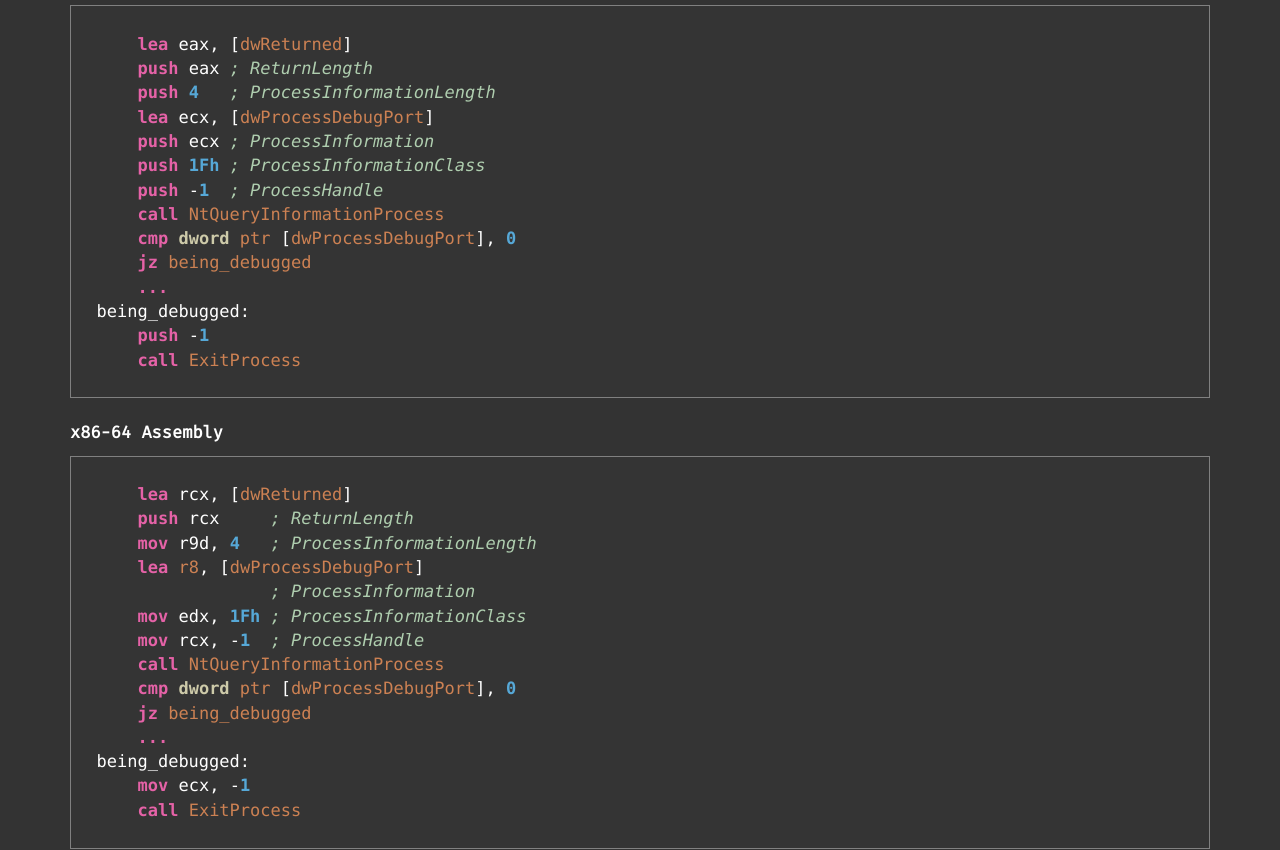
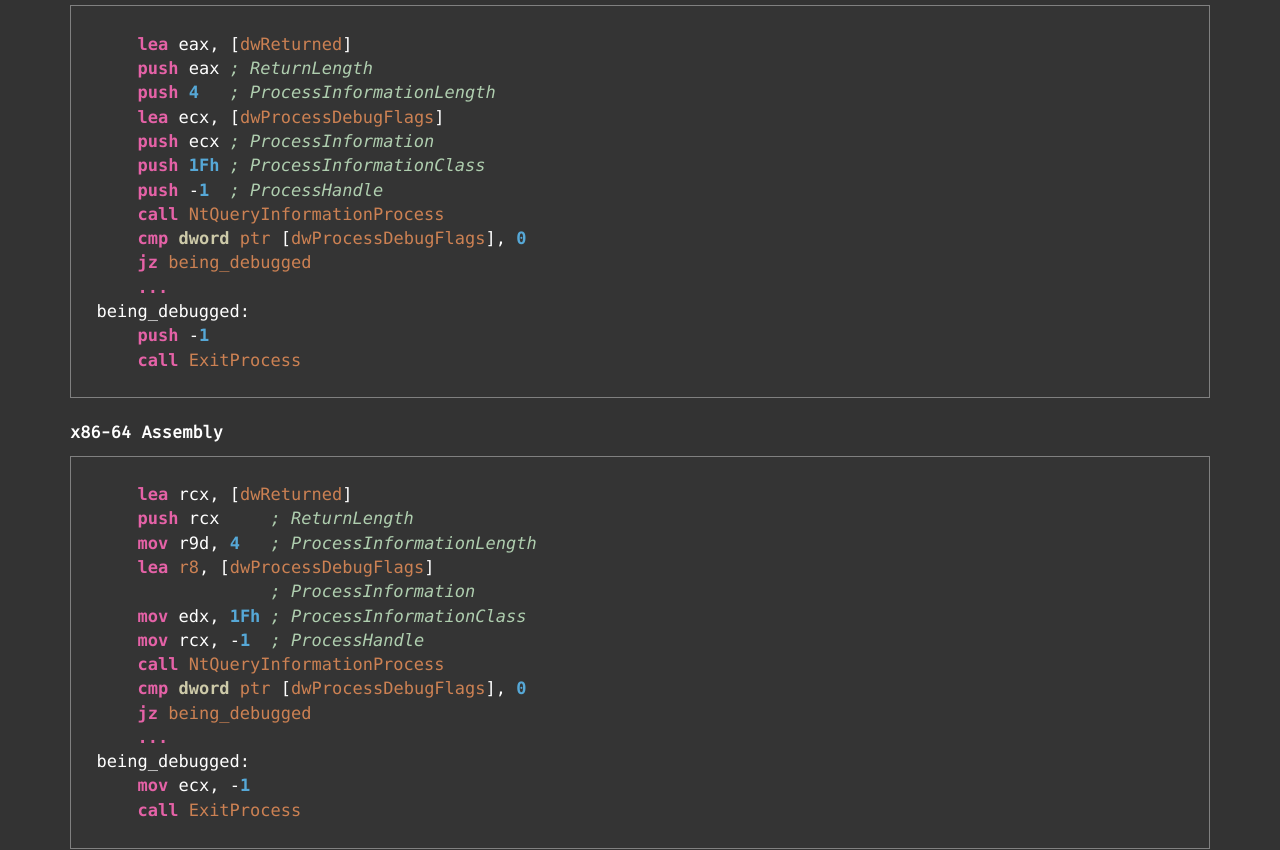
Before and after one commit to CheckPointSW/Anti-Debug-DB, a Jekyll site: the page built from _techniques/debug-flags.md, in a window 1280 px wide and 1400 px high, scrolled down 5710 px. Shown: the part 153-1003 px from the top of the window. Built offline with Jekyll 4.4.1, drawn with Linux system fonts in a browser that asks for light colours; nearby versions of some CDN libraries; some web fonts are replaced; comment, search, counter and statistics services are not loaded.

Commit message:
Fix assembly code of NtQueryInformationProcess debug-flags technique And CheckRemoteDebuggerPresent

```diff
--- a/_techniques/debug-flags.md
+++ b/_techniques/debug-flags.md
@@ -98,7 +98,7 @@ if (TRUE == CheckRemoteDebuggerPresent(GetCurrentProcess(), &bDebuggerPresent) &
 <p></p>
 
 {% highlight nasm %}
-    lea eax, bDebuggerPresent]
+    lea eax, [bDebuggerPresent]
     push eax
     push -1  ; GetCurrentProcess()
     call CheckRemoteDebuggerPresent
@@ -271,12 +271,12 @@ if (hNtdll)
     lea eax, [dwReturned]
     push eax ; ReturnLength
     push 4   ; ProcessInformationLength
-    lea ecx, [dwProcessDebugPort]
+    lea ecx, [dwProcessDebugFlags]
     push ecx ; ProcessInformation
     push 1Fh ; ProcessInformationClass
     push -1  ; ProcessHandle
     call NtQueryInformationProcess
-    cmp dword ptr [dwProcessDebugPort], 0
+    cmp dword ptr [dwProcessDebugFlags], 0
     jz being_debugged
     ...
 being_debugged:
@@ -293,12 +293,12 @@ being_debugged:
     lea rcx, [dwReturned]
     push rcx     ; ReturnLength
     mov r9d, 4   ; ProcessInformationLength
-    lea r8, [dwProcessDebugPort]
+    lea r8, [dwProcessDebugFlags]
                  ; ProcessInformation
     mov edx, 1Fh ; ProcessInformationClass
     mov rcx, -1  ; ProcessHandle
     call NtQueryInformationProcess
-    cmp dword ptr [dwProcessDebugPort], 0
+    cmp dword ptr [dwProcessDebugFlags], 0
     jz being_debugged
     ...
 being_debugged:
```
Also changed, not shown: other parts of _techniques/debug-flags.md (+1 -1 lines).
